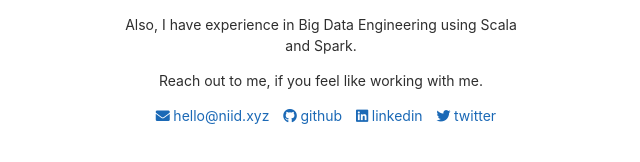
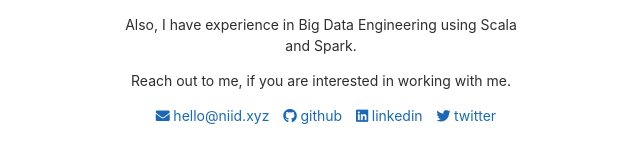
Before and after one commit to niderhoff/niderhoff.github.io, a plain HTML site: page index.html in a window 1280 px wide. Shown: the part 318-480 px from the top of the page, 319-959 px from the left. Drawn offline with Linux system fonts and the light colour scheme.

Commit message:
Update index.html

```diff
--- a/index.html
+++ b/index.html
@@ -24,7 +24,7 @@
             Also, I have experience in Big Data Engineering using Scala and Spark.
         </p>
         <p>
-            Reach out to me, if you feel like working with me.
+            Reach out to me, if you are interested in working with me.
         </p>
         <ul class="contact">
             <li><a href="mailto:hello@niid.xyz"><i class="fas fa-envelope"></i>hello@niid.xyz</a></li>
```
